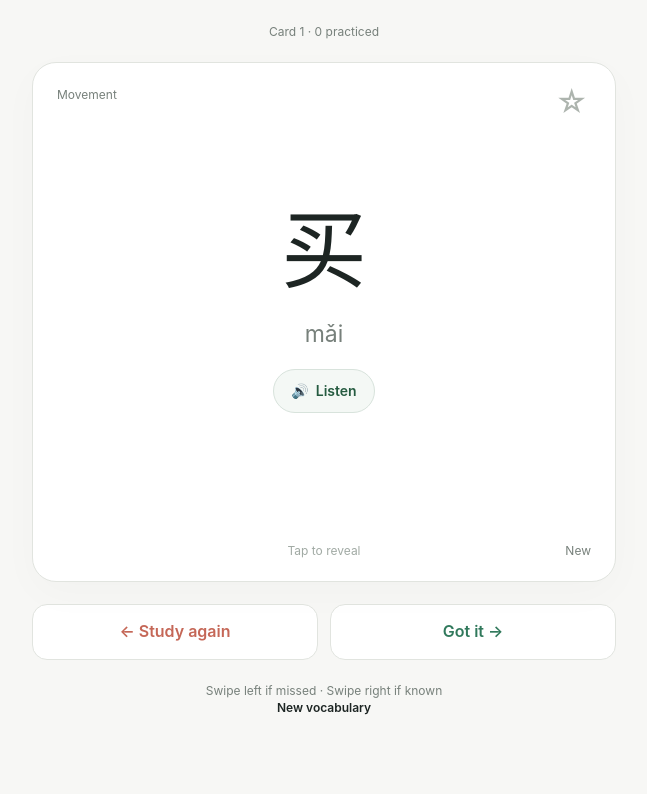
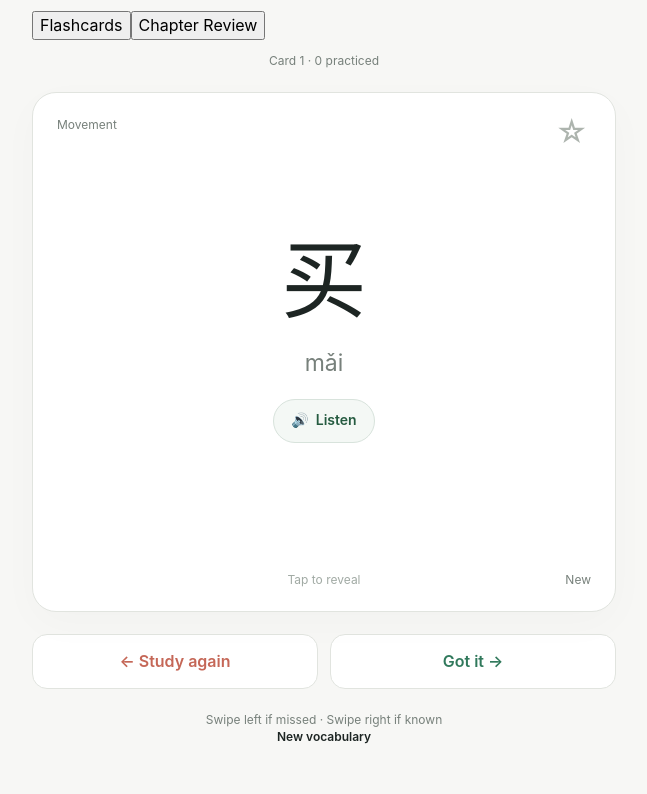
Before and after one commit to ulylab/mandarin-flashcards, a website with bundled scripts: page index.html in a window 1280 px wide. Shown: the part 63-857 px from the top of the page, without its empty margins (316-963 px from the left). Before the commit the page ends 827 px from the top, so only its background shows below. Built offline with nearby package versions, Linux system fonts and the light colour scheme.

Commit message:
Add Flashcards and Chapter Review navigation to app shell

```diff
--- a/index.html
+++ b/index.html
@@ -5,9 +5,10 @@
 <title>Mandarin — Daily Cards</title><link rel="manifest" href="manifest.webmanifest"><link rel="stylesheet" href="css/styles.css">
 </head><body>
 <div class="app"><header class="top"><button class="iconbtn" id="settingsBtn" aria-label="Open settings">☰</button><div class="brand">MANDARIN</div><div class="top-actions"><button class="iconbtn mute-toggle" id="muteBtn" type="button" aria-label="Mute automatic pronunciation" aria-pressed="false" title="Toggle automatic pronunciation">🔊</button><div class="mini" id="total">…</div></div></header>
-<main class="main"><div class="pill" id="progressText">Loading vocabulary…</div>
+<nav class="mode-tabs" role="tablist" aria-label="Study mode"><button type="button" class="mode-tab is-active" id="cardsTab" role="tab" aria-controls="flashcardsView" aria-selected="true">Flashcards</button><button type="button" class="mode-tab" id="reviewTab" role="tab" aria-controls="reviewView" aria-selected="false">Chapter Review</button></nav>
+<main class="main" id="flashcardsView" role="tabpanel" aria-labelledby="cardsTab"><div class="pill" id="progressText">Loading vocabulary…</div>
 <div class="card" id="card" tabindex="0" role="button" aria-label="Tap to flip flashcard"><div class="eyebrow" id="topicLabel"></div><span class="difficulty-badge" id="difficultyBadge" hidden></span><button class="starbtn" id="star" aria-label="Star this card" aria-pressed="false" hidden>☆</button><div id="content" aria-live="polite">Loading cards…</div><button type="button" id="audioBtn" class="audio-button" aria-label="Play Mandarin pronunciation" hidden>🔊 <span>Listen</span></button><div class="tip" id="tip"></div><span class="seen-badge" id="seenBadge" aria-label="New card" hidden>New</span></div>
-<div class="controls"><button class="grade bad" id="miss" disabled>← Study again</button><button class="grade good" id="know" disabled>Got it →</button></div><div class="foot">Swipe left if missed · Swipe right if known<br><strong id="reviewNote">Your answers shape the next cards</strong></div></main></div>
+<div class="controls"><button class="grade bad" id="miss" disabled>← Study again</button><button class="grade good" id="know" disabled>Got it →</button></div><div class="foot">Swipe left if missed · Swipe right if known<br><strong id="reviewNote">Your answers shape the next cards</strong></div></main><main class="review-view" id="reviewView" role="tabpanel" aria-labelledby="reviewTab" hidden><div id="reviewRoot" aria-live="off"><p>Loading Chapter Review…</p></div></main></div>
 <div class="overlay" id="overlay"><aside class="panel" role="dialog" aria-modal="true" aria-label="Settings"><div class="panelhead"><h2>Settings</h2><button class="iconbtn" id="close" aria-label="Close settings">×</button></div>
 <label class="check"><input type="checkbox" id="sentencesEnabled" checked>Include sentence cards (chapters and practice)</label>
 <label class="check"><input type="checkbox" id="starredOnly">See starred cards <span id="starCount" class="star-count">0</span></label>
```
